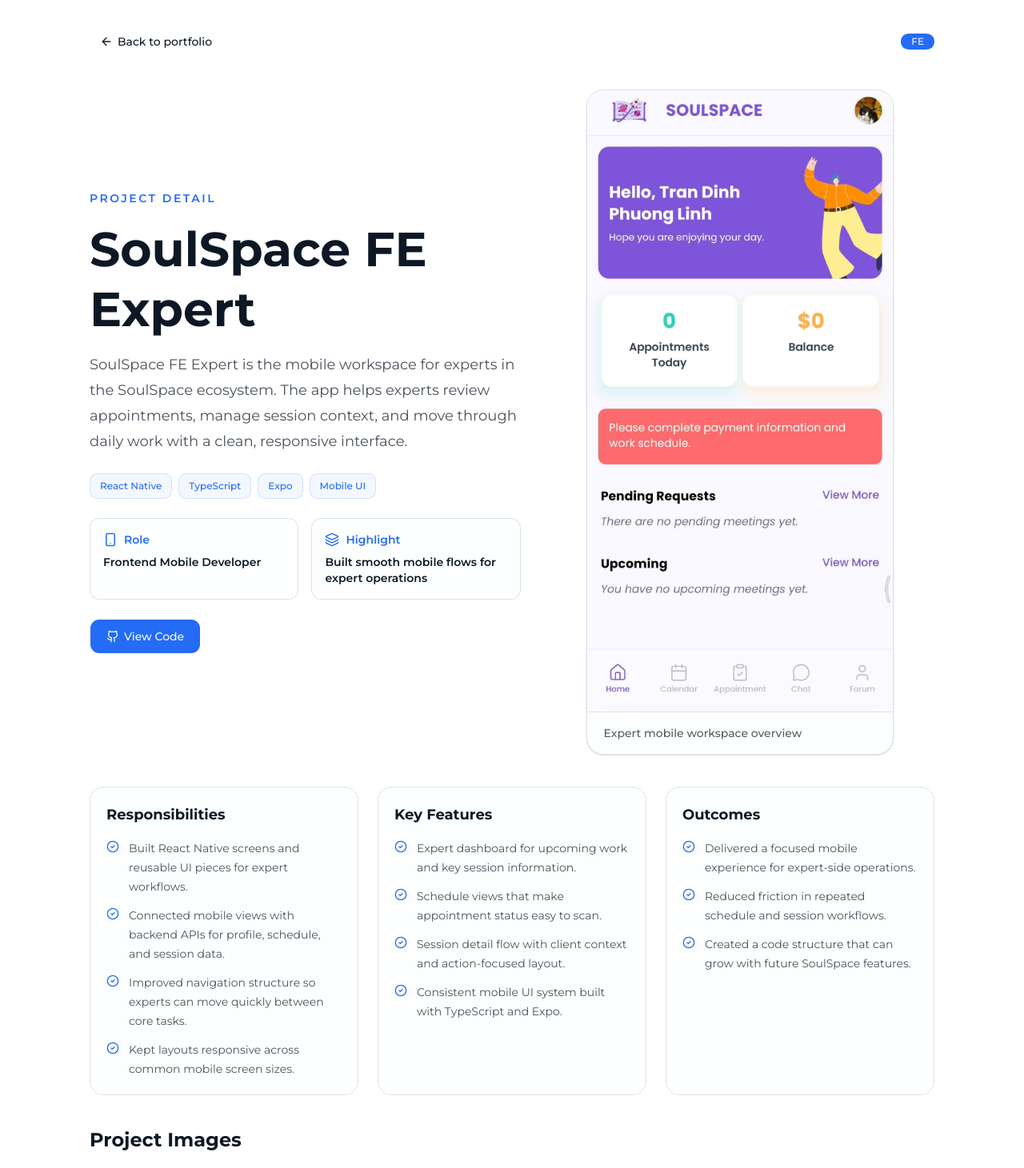
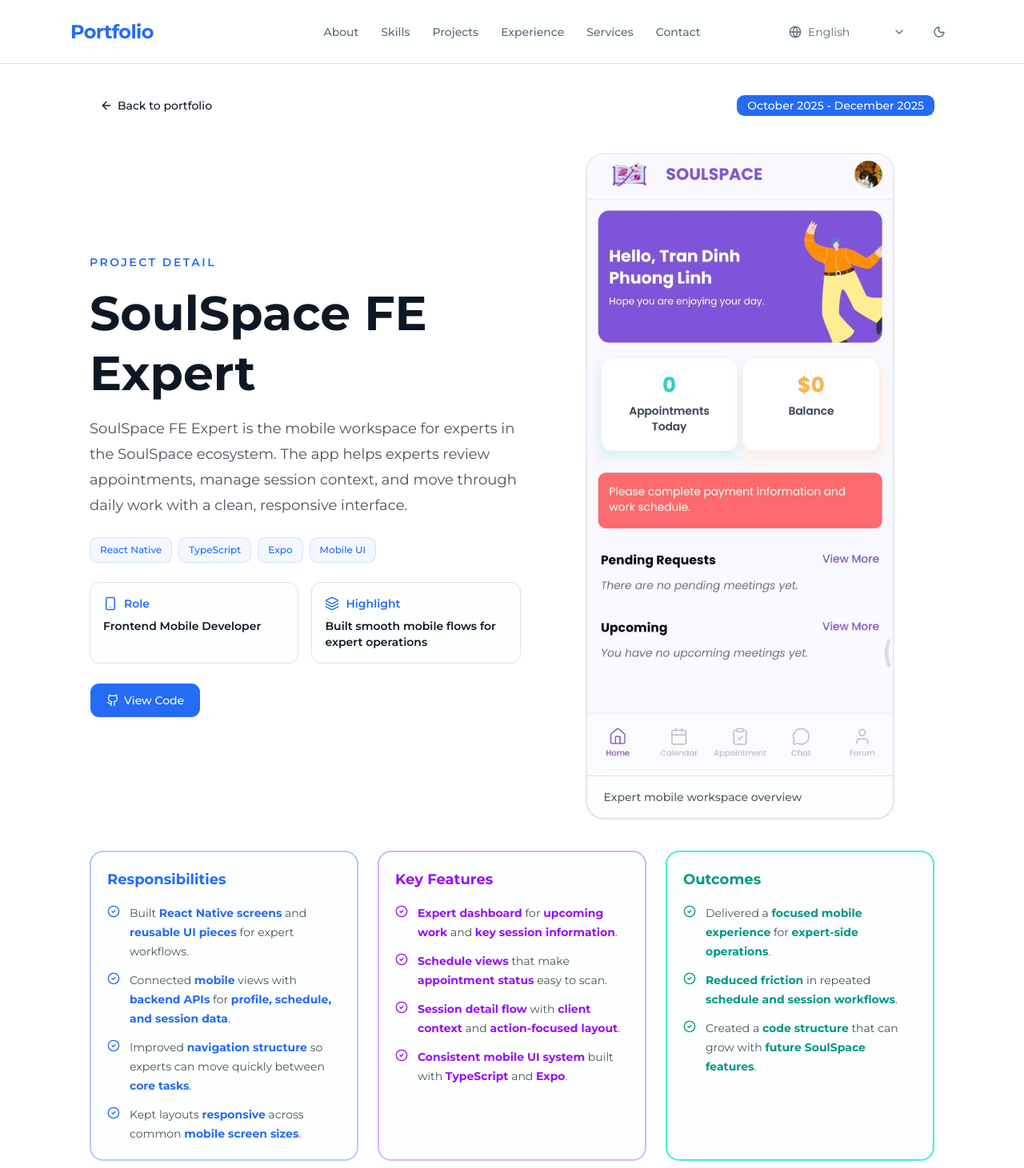
Before and after one commit to Phluynhh/Portfolio, a Next.js app: page /projects/soulspace-fe-expert in a window 1280 px wide. Shown: the top 1461 px of the page at 80% size. Built offline with nearby package versions, Linux system fonts and the light colour scheme.

Commit message:
feat: enhance SoulSpace project page with detailed info blocks and improved UI components

```diff
--- a/src/app/projects/soulspace-fe-expert/page.tsx
+++ b/src/app/projects/soulspace-fe-expert/page.tsx
@@ -1,6 +1,8 @@
 import { Badge } from "@/components/ui/badge";
 import { Button } from "@/components/ui/button";
+import ProjectDetailHeader from "@/components/ui/ProjectDetailHeader";
 import type { Language } from "@/lib/i18n";
+import { cn } from "@/lib/utils";
 import {
   ArrowLeft,
   CheckCircle2,
@@ -23,9 +25,73 @@
   caption: Record<Language, string>;
 };
 
+type InfoBlockTone = "sky" | "violet" | "emerald";
+
+const INFO_BLOCK_STYLES: Record<
+  InfoBlockTone,
+  {
+    section: string;
+    icon: string;
+    title: string;
+    highlight: string;
+  }
+> = {
+  sky: {
+    section: "border-primary/35",
+    icon: "text-primary",
+    title: "text-primary",
+    highlight: "text-primary",
+  },
+  violet: {
+    section: "border-purple-300",
+    icon: "text-purple-600",
+    title: "text-purple-600",
+    highlight: "text-purple-600",
+  },
+  emerald: {
+    section: "border-teal-300",
+    icon: "text-teal-600",
+    title: "text-teal-600",
+    highlight: "text-teal-600",
+  },
+};
+
+const HIGHLIGHT_TERMS = [
+  "React Native screens",
+  "reusable UI pieces",
+  "backend APIs",
+  "profile, schedule, and session data",
+  "navigation structure",
+  "core tasks",
+  "responsive",
+  "mobile screen sizes",
+  "Expert dashboard",
+  "upcoming work",
+  "key session information",
+  "Schedule views",
+  "appointment status",
+  "Session detail flow",
+  "client context",
+  "action-focused layout",
+  "Consistent mobile UI system",
+  "TypeScript",
+  "Expo",
+  "focused mobile experience",
+  "expert-side operations",
+  "Reduced friction",
+  "schedule and session workflows",
+  "code structure",
+  "future SoulSpace features",
+  "React Native",
+  "API",
+  "Dashboard",
+  "mobile",
+  "SoulSpace",
+];
+
 const PROJECT = {
   title: "SoulSpace FE Expert",
-  categoryLabel: "FE",
+  categoryLabel: "October 2025 - December 2025",
   githubUrl:
     "https://github.com/Chuyen-d-Mobile-va-Pervasive-Computing/SoulSpace-FE-Expert",
   tags: ["React Native", "TypeScript", "Expo", "Mobile UI"],
@@ -184,16 +250,17 @@
 
   return (
     <main className="min-h-dvh bg-background text-foreground">
-      <div className="mx-auto flex w-full max-w-6xl flex-col gap-10 px-4 py-8 md:px-10 lg:px-12">
+      <ProjectDetailHeader initialLang={lang} />
+      <div className="mx-auto flex w-full max-w-6xl flex-col gap-10 px-4 py-8 pt-28 md:px-10 lg:px-12">
         <header className="flex items-center justify-between gap-4">
           <Button asChild variant="ghost" className="h-10 px-3">
             <Link href={`/?lang=${lang}#projects`}>
               <ArrowLeft size={18} />
-              {content.back}
+              <span className="text-sm">{content.back}</span>
             </Link>
           </Button>
 
-          <Badge className="rounded-md bg-primary px-3 py-1 text-primary-foreground">
+          <Badge className="rounded-md bg-primary px-3 py-3 text-sm text-primary-foreground">
             {PROJECT.categoryLabel}
           </Badge>
         </header>
@@ -252,9 +319,18 @@
           <InfoBlock
             title={content.responsibilitiesTitle}
             items={content.responsibilities}
+            tone="sky"
           />
-          <InfoBlock title={content.featuresTitle} items={content.features} />
-          <InfoBlock title={content.outcomesTitle} items={content.outcomes} />
+          <InfoBlock
+            title={content.featuresTitle}
+            items={content.features}
+            tone="violet"
+          />
+          <InfoBlock
+            title={content.outcomesTitle}
+            items={content.outcomes}
+            tone="emerald"
+          />
         </section>
 
         <section className="space-y-5">
@@ -294,20 +370,76 @@
   );
 }
 
-function InfoBlock({ title, items }: { title: string; items: string[] }) {
+function InfoBlock({
+  title,
+  items,
+  tone,
+}: {
+  title: string;
+  items: string[];
+  tone: InfoBlockTone;
+}) {
+  const styles = INFO_BLOCK_STYLES[tone];
+
   return (
-    <section className="rounded-xl border border-border bg-card p-5">
-      <h2 className="mb-4 text-lg font-bold">{title}</h2>
+    <section className={cn("rounded-xl border-2 bg-card p-5", styles.section)}>
+      <h2 className={cn("mb-4 text-lg font-bold", styles.title)}>{title}</h2>
       <ul className="space-y-3">
         {items.map((item) => (
           <li key={item} className="flex gap-3 text-sm leading-6">
-            <CheckCircle2 className="mt-0.5 size-4 shrink-0 text-primary" />
-            <span className="text-foreground/75">{item}</span>
+            <CheckCircle2
+              className={cn("mt-0.5 size-4 shrink-0", styles.icon)}
+            />
+            <span className="text-foreground/75">
+              <HighlightedText
+                text={item}
+                highlightClassName={styles.highlight}
+              />
+            </span>
           </li>
         ))}
       </ul>
     </section>
   );
+}
+
+function HighlightedText({
+  text,
+  highlightClassName,
+}: {
+  text: string;
+  highlightClassName: string;
+}) {
+  const terms = [...HIGHLIGHT_TERMS].sort((a, b) => b.length - a.length);
+  const chunks: ReactNode[] = [];
+  let cursor = 0;
+
+  while (cursor < text.length) {
+    const match = terms.find((term) =>
+      text
+        .slice(cursor)
+        .toLocaleLowerCase()
+        .startsWith(term.toLocaleLowerCase()),
+    );
+
+    if (!match) {
+      chunks.push(text[cursor]);
+      cursor += 1;
+      continue;
+    }
+
+    chunks.push(
+      <mark
+        key={`${match}-${cursor}`}
+        className={cn("bg-transparent font-bold", highlightClassName)}
+      >
+        {text.slice(cursor, cursor + match.length)}
+      </mark>,
+    );
+    cursor += match.length;
+  }
+
+  return chunks;
 }
 
 function ProjectFigure({
--- a/src/components/ui/Header.tsx
+++ b/src/components/ui/Header.tsx
@@ -45,9 +45,16 @@
 interface HeaderProps {
   lang: Language;
   onLanguageChange: (value: Language) => void;
+  homeHref?: string;
+  navHrefPrefix?: string;
 }
 
-export default function Header({ lang, onLanguageChange }: HeaderProps) {
+export default function Header({
+  lang,
+  onLanguageChange,
+  homeHref = "#overall",
+  navHrefPrefix = "",
+}: HeaderProps) {
   const [isDark, setIsDark] = useState(getInitialTheme);
   const [isLangOpen, setIsLangOpen] = useState(false);
   const [isMobileMenuOpen, setIsMobileMenuOpen] = useState(false);
@@ -89,6 +96,11 @@
   }
 
   function scrollToSection(event: MouseEvent<HTMLAnchorElement>, href: string) {
+    if (!href.startsWith("#")) {
+      setIsMobileMenuOpen(false);
+      return;
+    }
+
     const id = href.replace("#", "");
     const target = document.getElementById(id);
 
@@ -121,13 +133,17 @@
   const selectedLanguage =
     LANGUAGES.find((language) => language.value === lang) ?? LANGUAGES[0];
   const navLinks = NAV_LINKS[lang];
+  const navLinksWithHref = navLinks.map((link) => ({
+    ...link,
+    href: `${navHrefPrefix}${link.href}`,
+  }));
 
   return (
     <header className="fixed top-0 left-0 right-0 z-50 h-20 border-b border-border bg-background/50 backdrop-blur-md lg:px-8">
       <div className="relative mx-auto flex h-full w-full max-w-6xl items-center justify-between px-4 md:px-6">
         <a
-          href="#overall"
-          onClick={(event) => scrollToSection(event, "#overall")}
+          href={homeHref}
+          onClick={(event) => scrollToSection(event, homeHref)}
           className="select-none text-2xl font-bold tracking-tight text-primary"
         >
           Portfolio
@@ -135,7 +151,7 @@
 
         <nav className="absolute left-1/2 hidden -translate-x-1/2 lg:block">
           <ul className="flex items-center gap-7">
-            {navLinks.map((link) => (
+            {navLinksWithHref.map((link) => (
               <li key={link.href}>
                 <a
                   href={link.href}
@@ -254,7 +270,7 @@
 
             <nav className="mt-6">
               <ul className="flex flex-col gap-2">
-                {navLinks.map((link) => (
+                {navLinksWithHref.map((link) => (
                   <li key={link.href}>
                     <a
                       href={link.href}
--- /dev/null
+++ b/src/components/ui/ProjectDetailHeader.tsx
@@ -0,0 +1,36 @@
+"use client";
+
+import { useEffect, useState } from "react";
+import { usePathname, useRouter } from "next/navigation";
+import Header from "@/components/ui/Header";
+import type { Language } from "@/lib/i18n";
+
+interface ProjectDetailHeaderProps {
+  initialLang: Language;
+}
+
+export default function ProjectDetailHeader({
+  initialLang,
+}: ProjectDetailHeaderProps) {
+  const [lang, setLang] = useState<Language>(initialLang);
+  const pathname = usePathname();
+  const router = useRouter();
+
+  useEffect(() => {
+    localStorage.setItem("lang", lang);
+  }, [lang]);
+
+  function handleLanguageChange(value: Language) {
+    setLang(value);
+    router.replace(`${pathname}?lang=${value}`);
+  }
+
+  return (
+    <Header
+      lang={lang}
+      onLanguageChange={handleLanguageChange}
+      homeHref={`/?lang=${lang}#overall`}
+      navHrefPrefix={`/?lang=${lang}`}
+    />
+  );
+}
```
